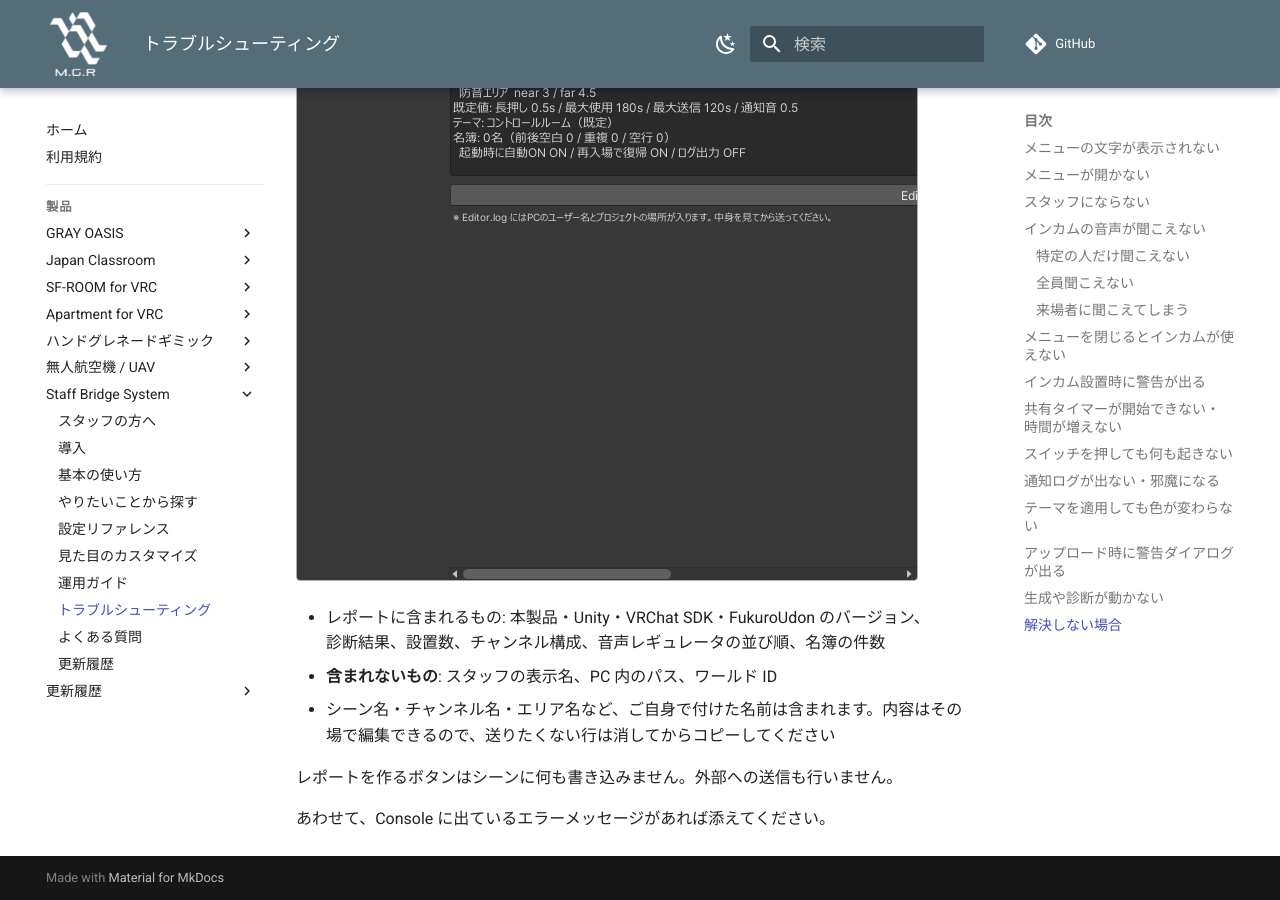
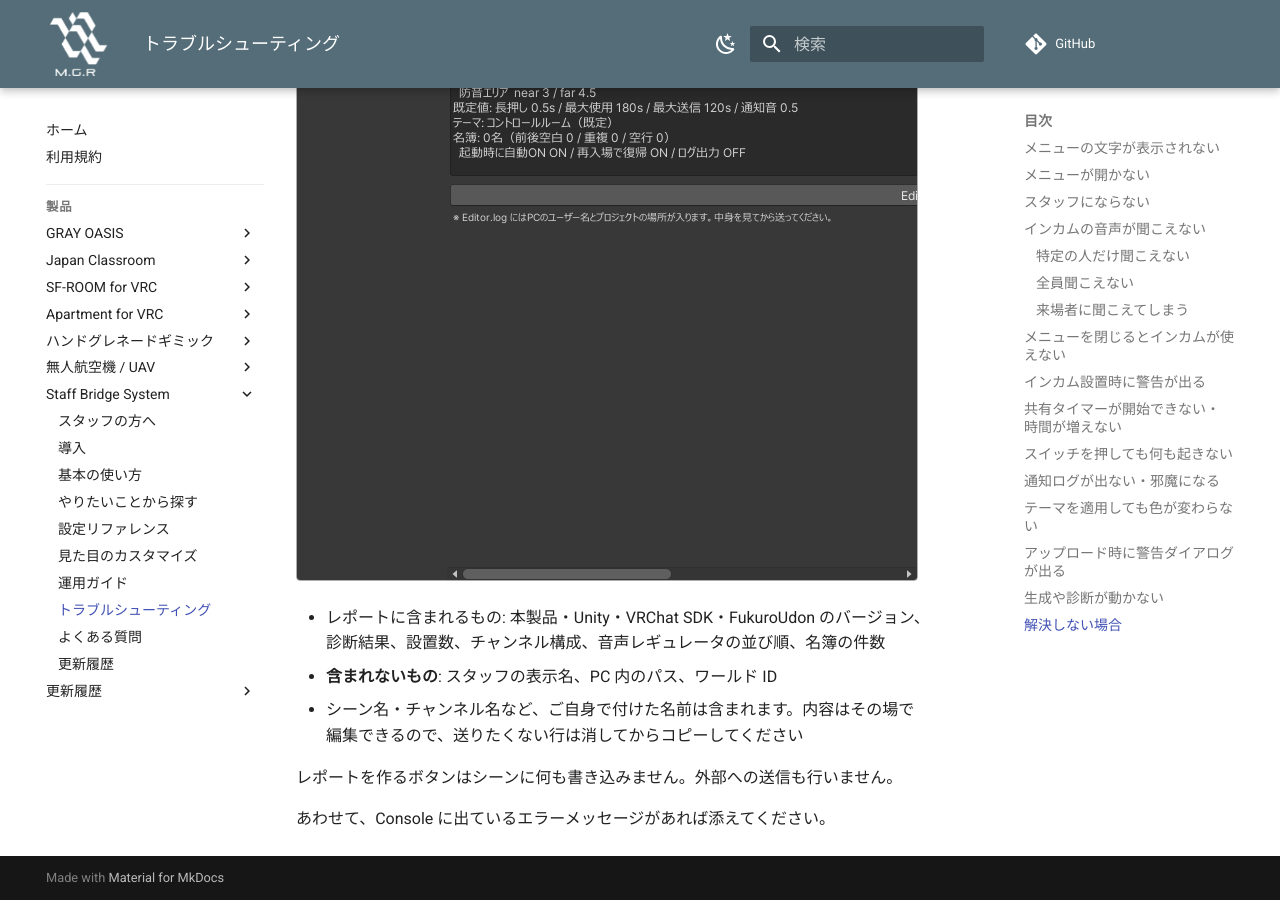
Before and after one commit to MAGURO-git/ProductArchive, an MkDocs documentation site: the page built from docs/staff-bridge-system/troubleshoot.md, in a window 1280 px wide and 900 px high, scrolled down 6289 px. Built offline with MkDocs 1.6.1 and Material for MkDocs 9.7.7, drawn with Linux system fonts in a browser that asks for light colours; comment, search, counter and statistics services are not loaded.

Commit message:
Staff Bridge System: サポートレポートの説明からエリア名を落とす
防音エリアの削除でレポートにエリアの節が無くなったため、含まれる情報の
説明が実態と食い違っていた。

Co-Authored-By: Claude Opus 5 (1M context) <noreply@anthropic.com>

```diff
--- a/docs/staff-bridge-system/troubleshoot.md
+++ b/docs/staff-bridge-system/troubleshoot.md
@@ -129,7 +129,7 @@ BOOTH のメッセージ機能からご連絡ください。
 
 - レポートに含まれるもの: 本製品・Unity・VRChat SDK・FukuroUdon のバージョン、診断結果、設置数、チャンネル構成、音声レギュレータの並び順、名簿の件数
 - **含まれないもの**: スタッフの表示名、PC 内のパス、ワールド ID
-- シーン名・チャンネル名・エリア名など、ご自身で付けた名前は含まれます。内容はその場で編集できるので、送りたくない行は消してからコピーしてください
+- シーン名・チャンネル名など、ご自身で付けた名前は含まれます。内容はその場で編集できるので、送りたくない行は消してからコピーしてください
 
 レポートを作るボタンはシーンに何も書き込みません。外部への送信も行いません。
 
```
